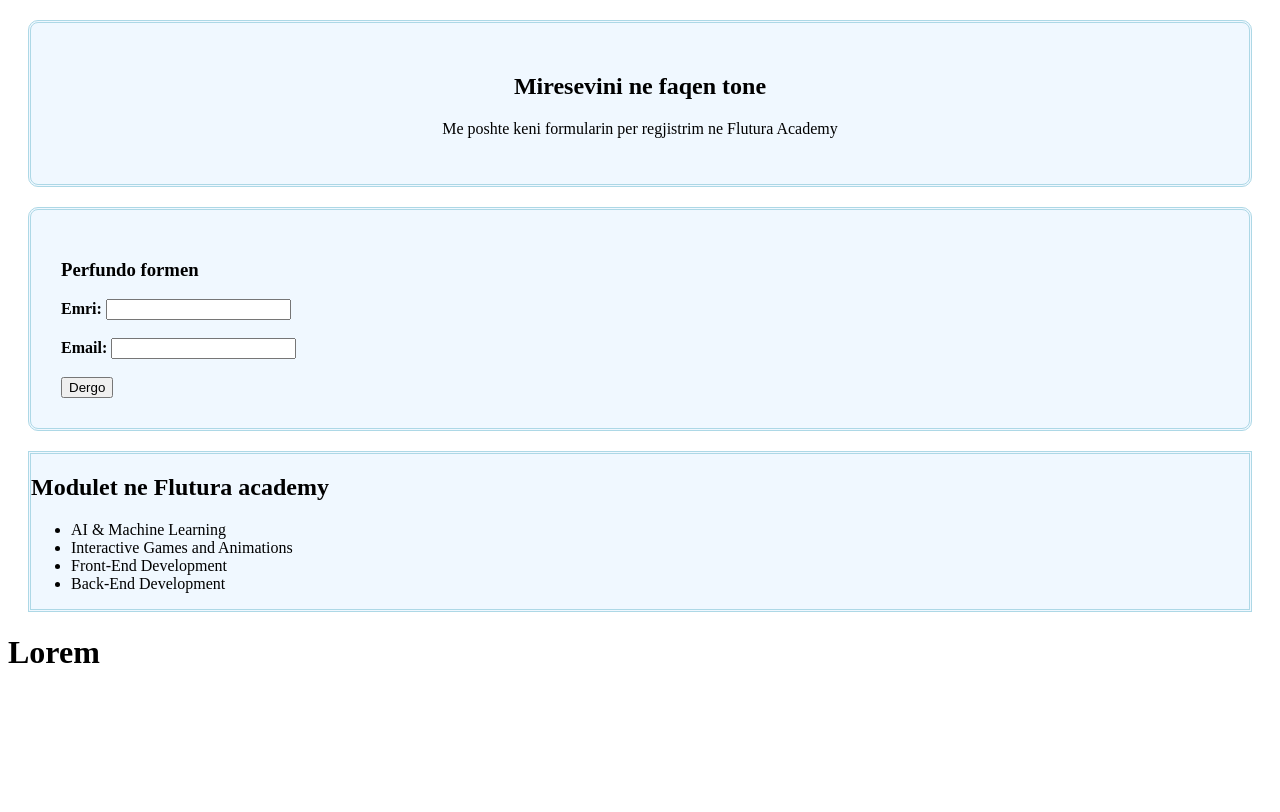
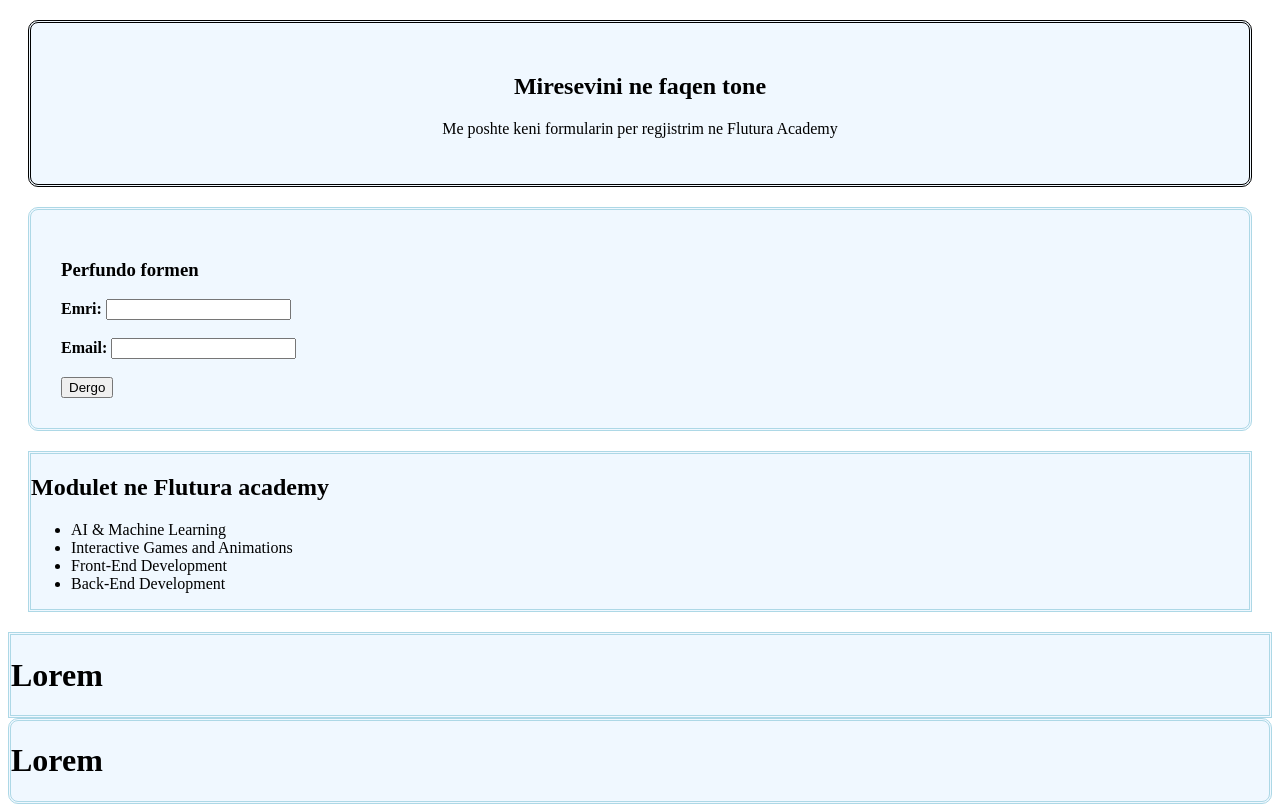
Before and after one commit to Alisa34567/html-project, a plain HTML site: page css detyre/index copy.html in a window 1280 px wide. Drawn offline with Linux system fonts and the light colour scheme.

Commit message:
Add files via upload

```diff
--- a/css detyre/index copy.html
+++ b/css detyre/index copy.html
@@ -32,8 +32,11 @@
       </ul>
 
   </div>
- </div>
+
  <div class="ipsum"><h1><strong>Lorem</strong></h1></div>
+
+ <div class="lorrem"><h1><strong>Lorem</strong></h1></div>
+
 
 
 </body>
--- a/css detyre/style.css
+++ b/css detyre/style.css
@@ -1,6 +1,6 @@
 .hyrje{
     text-align: center;
-    border-color: lightblue;
+    border: color #6593f6;
     margin: 20px;
     background-color: aliceblue;
 padding: 30px;
@@ -52,3 +52,20 @@ border-radius: 10px;
     letter-spacing: 0.50px;
 
 }
+
+.ipsum{
+    border-color: lightblue;
+    margin: 20 px;
+    background-color: aliceblue;
+    padding: 30 px;
+    border-radius: 10 px;
+    border-style: double;
+}
+.lorrem{
+    border-color: lightblue;
+    margin: 20 px;
+    background-color: aliceblue;
+    padding: 30 px;
+    border-radius: 10px;
+    border-style: double;
+}
```
